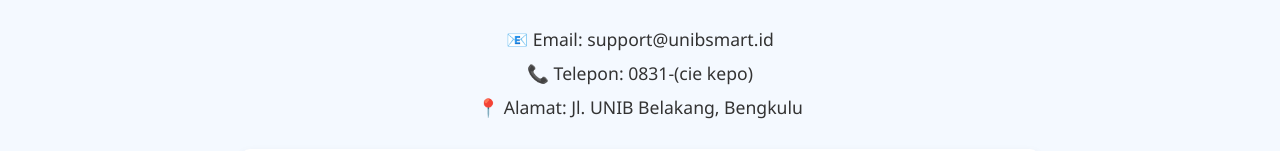
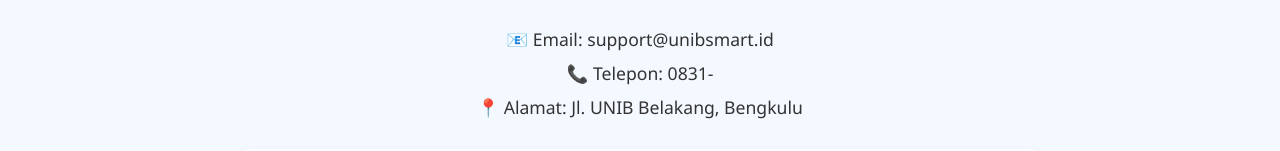
Before and after one commit to EmpLupus/TUBES-Pendidikan, a plain HTML site: page contact.html in a window 1280 px wide. Shown: the part 249-400 px from the top of the page. Drawn offline with Linux system fonts and the light colour scheme.

Commit message:
Update contact.html

```diff
--- a/contact.html
+++ b/contact.html
@@ -130,7 +130,7 @@
     <h2>Hubungi Kami</h2>
     <div class="contact-info">
       <p>📧 Email: support@unibsmart.id</p>
-      <p>📞 Telepon: 0831-(cie kepo)</p>
+      <p>📞 Telepon: 0831-</p>
       <p>📍 Alamat: Jl. UNIB Belakang, Bengkulu</p>
     </div>
 
```
